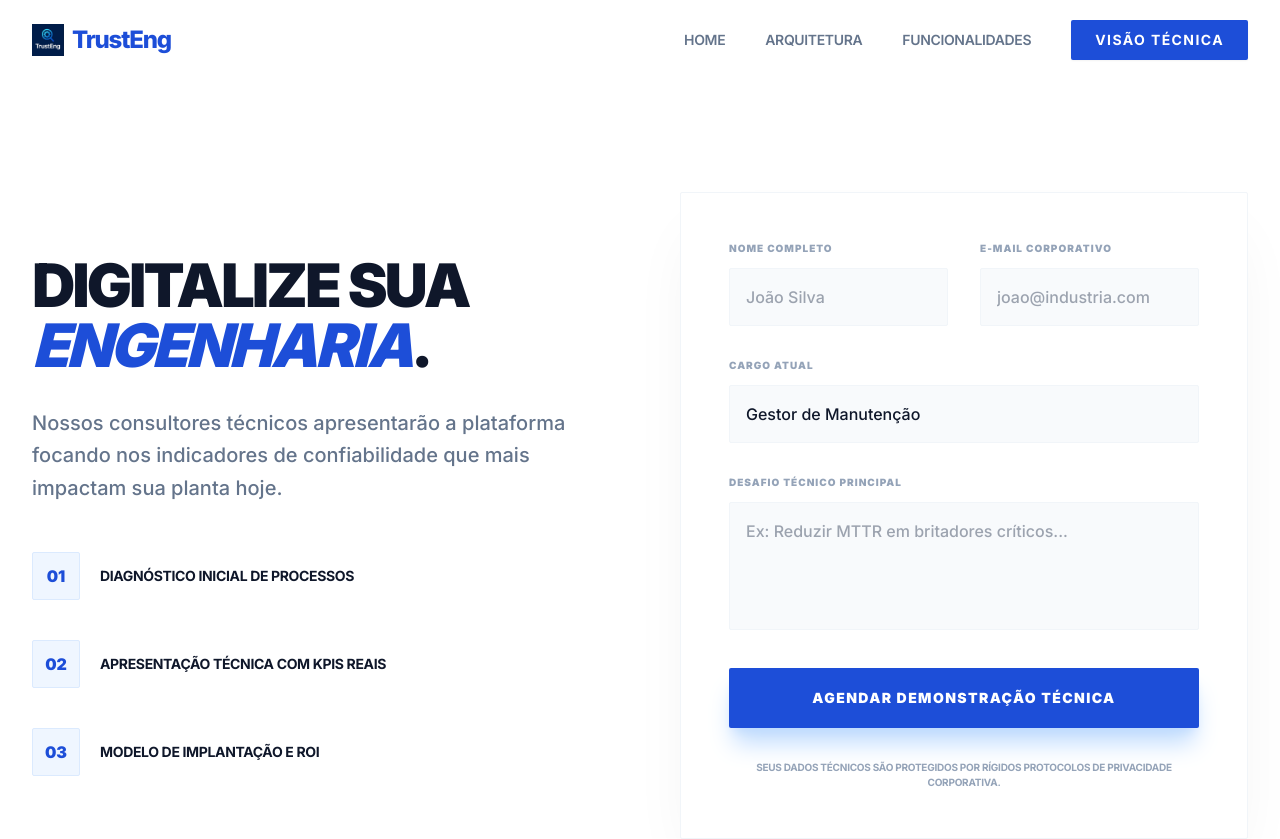
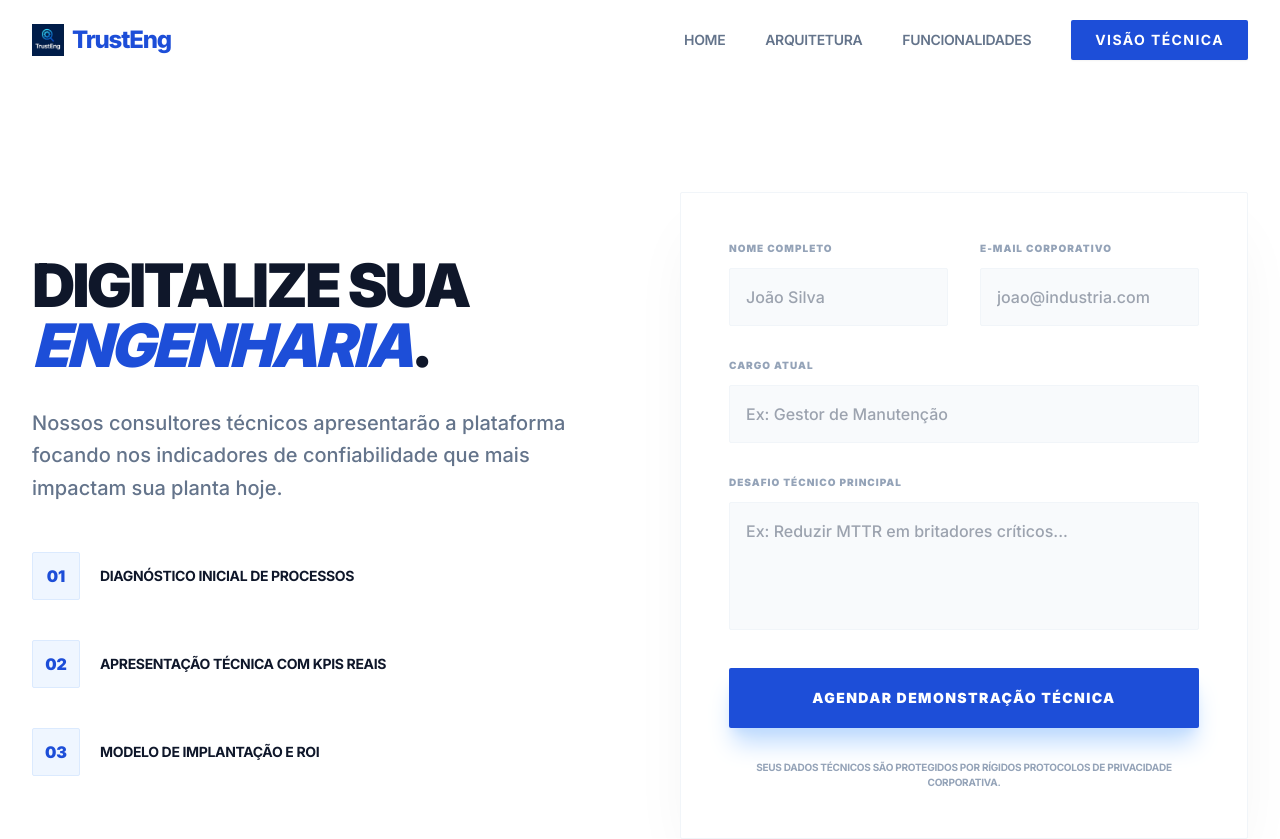
Before and after one commit to matheusstanlei12-dotcom/TrustEng.LTDA, a React (Vite) app: page /#/demo in a window 1280 px wide. Shown: the top 839 px of the page. Built offline with nearby package versions, Linux system fonts and the light colour scheme.

Commit message:
Change Cargo Atual to text input

```diff
--- a/pages/Demo.tsx
+++ b/pages/Demo.tsx
@@ -81,13 +81,7 @@ const Demo: React.FC = () => {
                 </div>
                 <div>
                   <label className="block text-[10px] font-black text-slate-400 uppercase tracking-widest mb-3">Cargo Atual</label>
-                  <select name="role" className="w-full bg-slate-50 border border-slate-100 rounded-sm px-4 py-4 text-slate-900 font-medium focus:border-blue-700 focus:outline-none transition-colors appearance-none">
-                    <option>Gestor de Manutenção</option>
-                    <option>Engenheiro de Confiabilidade</option>
-                    <option>Gerente de Planta</option>
-                    <option>Diretor de Operações</option>
-                    <option>Consultor / Terceiro</option>
-                  </select>
+                  <input required name="role" type="text" className="w-full bg-slate-50 border border-slate-100 rounded-sm px-4 py-4 text-slate-900 font-medium focus:border-blue-700 focus:outline-none transition-colors" placeholder="Ex: Gestor de Manutenção" />
                 </div>
                 <div>
                   <label className="block text-[10px] font-black text-slate-400 uppercase tracking-widest mb-3">Desafio Técnico Principal</label>
```
